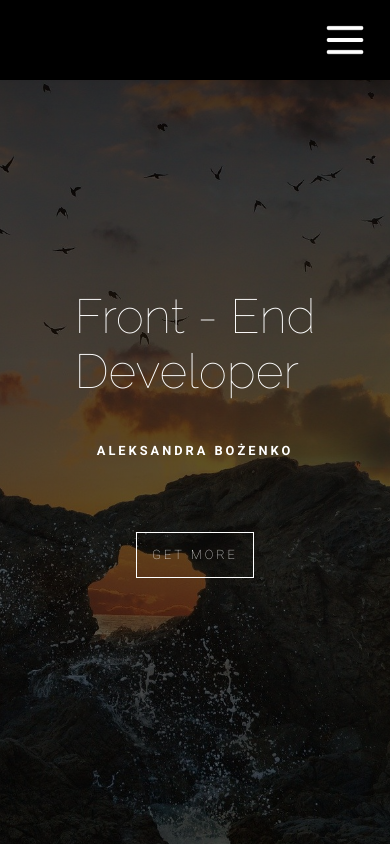
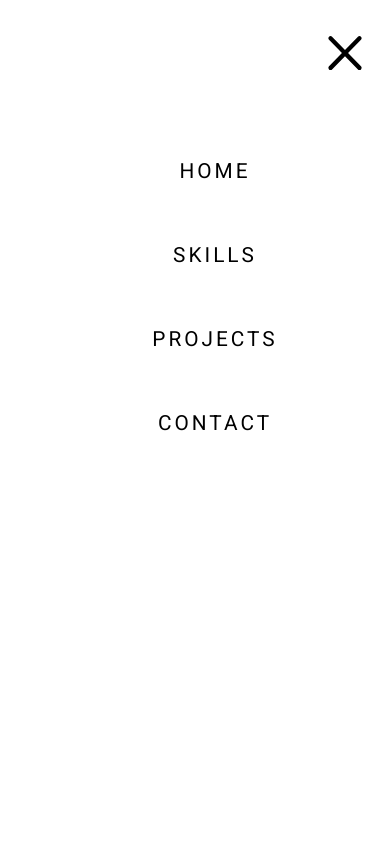
Before and after one commit to AleksandraBozenko/portfolio, a website: page src/content/index.html in a window 390 px wide. Both pictures are taken after a click on the button 345 px from the left and 40 px from the top of the page. Shown: the top 844 px of the page. Drawn offline with nearby package versions, Linux system fonts and the light colour scheme; files that its build step writes are made by us from their sources.

Commit message:
Add: Hamburger menu

```diff
--- a/src/content/index.html
+++ b/src/content/index.html
@@ -39,8 +39,22 @@
           </button>
         </div>
       </div>
+      <div class="nav">
+        <div class="nav__navigation">
+        <div class="nav__cross">
+          <button class="nav__cross--button">
+            <img class="nav__cross--button-img" src="/assets/img/close.svg" alt="cross">
+          </button>
+        </div>
+      </div>
+        <ul class="nav__list">
+          <li class="nav__list--item">HOME</li>
+          <li class="nav__list--item">SKILLS</li>
+          <li class="nav__list--item">PROJECTS</li>
+          <li class="nav__list--item">CONTACT</li>
+        </ul>
+      </div>
       <header class="header">
-
         <div class="header__box">
         <h1 class="header__box--title">Front - End<br>Developer</h1>
         <p class="header__box--text">ALEKSANDRA BOŻENKO</p>
@@ -100,6 +114,19 @@
             <a class="projects__choose--link" href="https://github.com/AleksandraBozenko/restaurant"><button class="projects__choose--button projects__choose--button-github"><p class="projects__choose--button-text">GITHUB</p></button></a>
           </div>
         </div>
+        <div class="projects__example">
+          <div class="projects__choose">
+            <a class="projects__choose--link" href="http://aleksandrabozenko.pl/restaurant/"><button class="projects__choose--button projects__choose--button-project"><p class="projects__choose--button-text">PROJECT</p></button></a>
+            <a class="projects__choose--link" href="https://github.com/AleksandraBozenko/restaurant"><button class="projects__choose--button projects__choose--button-github"><p class="projects__choose--button-text">GITHUB</p></button></a>
+          </div>
+        </div>
+        <div class="projects__example">
+          <div class="projects__choose">
+            <a class="projects__choose--link" href="http://aleksandrabozenko.pl/restaurant/"><button class="projects__choose--button projects__choose--button-project"><p class="projects__choose--button-text">PROJECT</p></button></a>
+            <a class="projects__choose--link" href="https://github.com/AleksandraBozenko/restaurant"><button class="projects__choose--button projects__choose--button-github"><p class="projects__choose--button-text">GITHUB</p></button></a>
+          </div>
+        </div>
+
         <!-- <div class="projects__example"></div> -->
       </section>
     </main>
--- a/src/js/main.js
+++ b/src/js/main.js
@@ -22,3 +22,21 @@ const choose = document.querySelector('.projects__choose');
 project.addEventListener('click', (e) =>{
   choose.classList.toggle('projects__choose--js');
 })
+
+// Hamburger menu
+
+const hamburger = document.querySelector('.navigation__hamburger--button');
+const navigation = document.querySelector('.navigation');
+
+const cross = document.querySelector('.nav__cross--button');
+const nav = document.querySelector('.nav');
+
+hamburger.addEventListener('click', (e) =>{
+  nav.classList.toggle('nav--js');
+  navigation.classList.toggle('navigation--js');
+})
+
+cross.addEventListener('click', (e) =>{
+  nav.classList.toggle('nav--js');
+  navigation.classList.toggle('navigation--js');
+})
--- a/src/scss/main.scss
+++ b/src/scss/main.scss
@@ -38,6 +38,47 @@ html {
       }
     }
   }
+}
+.navigation--js{
+  display: none;
+}
+.nav{
+  width: 100%;
+  height: 100vh;
+  display: none;
+  &__list{
+    list-style: none;
+    margin-top: 50px;
+    &--item{
+      padding: 30px;
+      font-size: 1.3em;
+      text-align: center;
+      letter-spacing: 3px;
+    }
+  }
+  &__navigation{
+    width: 100%;
+    display: flex;
+    justify-content: flex-end;
+  }
+  &__cross{
+    width: 90px;
+    height: 50px;
+    margin-top: 30px;
+    &--button{
+      width: 100%;
+      height: 100%;
+      border: none;
+      background: none;
+      &-img{
+        width: 70%;
+        height: 70%;
+      }
+    }
+  }
+}
+.nav--js{
+  display: block;
 }
 .header{
   background-image: linear-gradient(rgba(0, 0, 0, 0.712), rgba(0, 0, 0, 0.512)), url(/assets/img/bg.jpg);
```
Also changed, not shown: src/assets/img/close.svg (added).
